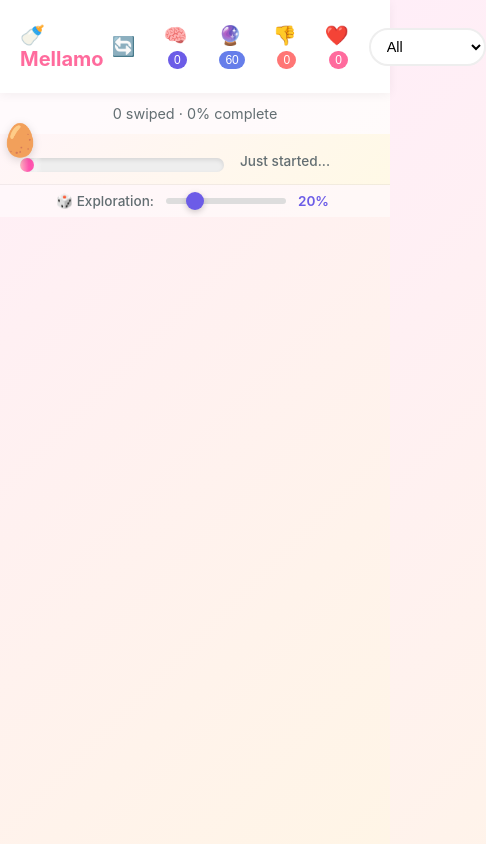
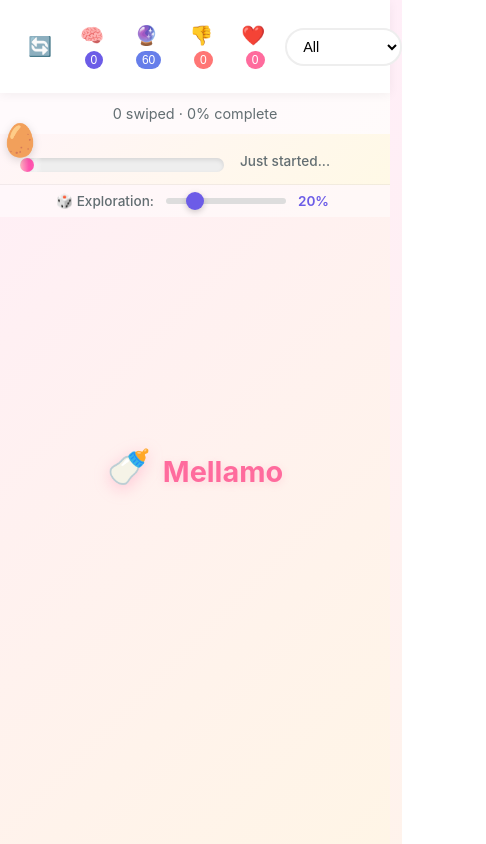
Before and after one commit to dasheffie/mellamo, a website: page public/index.html in a window 390 px wide. Shown: the whole page, 486 px wide, since content can reach past the window. Drawn offline with Linux system fonts and the light colour scheme; no server answers.

Commit message:
Move logo above name card - larger, centered with bounce animation
- Removed logo from header, added spacer
- Large logo with emoji + text above the card area
- Gentle bounce animation on the bottle emoji
- Responsive sizing for small screens

```diff
--- a/public/index.html
+++ b/public/index.html
@@ -10,7 +10,7 @@
   <div class="app">
     <!-- Header -->
     <header class="header">
-      <h1>🍼 Mellamo</h1>
+      <div class="header-spacer"></div>
       <div class="header-actions">
         <button id="reset-header-btn" class="btn-icon" title="Start Over">
           🔄
@@ -61,6 +61,12 @@
 
     <!-- Main content area -->
     <main class="main">
+      <!-- Logo -->
+      <div class="main-logo">
+        <span class="logo-emoji">🍼</span>
+        <span class="logo-text">Mellamo</span>
+      </div>
+
       <!-- Onboarding / Starter names -->
       <div id="onboarding" class="onboarding hidden">
         <h2>Let's find your perfect name! ✨</h2>
--- a/public/styles.css
+++ b/public/styles.css
@@ -51,6 +51,10 @@ body {
   font-size: 1.5rem;
   font-weight: 700;
   color: var(--primary);
+}
+
+.header-spacer {
+  width: 40px;
 }
 
 .header-actions {
@@ -467,6 +471,33 @@ body {
   justify-content: center;
   padding: 20px;
   gap: 24px;
+}
+
+/* Main Logo */
+.main-logo {
+  display: flex;
+  align-items: center;
+  gap: 12px;
+  margin-top: -110px;
+  margin-bottom: 8px;
+}
+
+.main-logo .logo-emoji {
+  font-size: 3rem;
+  filter: drop-shadow(0 4px 8px rgba(255, 107, 157, 0.3));
+  animation: gentleBounce 3s ease-in-out infinite;
+}
+
+@keyframes gentleBounce {
+  0%, 100% { transform: translateY(0); }
+  50% { transform: translateY(-6px); }
+}
+
+.main-logo .logo-text {
+  font-size: 2.5rem;
+  font-weight: 700;
+  color: var(--primary);
+  text-shadow: 0 2px 8px rgba(255, 107, 157, 0.2);
 }
 
 /* Onboarding */
@@ -1101,6 +1132,14 @@ body {
     font-size: 1.25rem;
   }
 
+  .main-logo .logo-emoji {
+    font-size: 2.2rem;
+  }
+
+  .main-logo .logo-text {
+    font-size: 1.8rem;
+  }
+
   .card-container {
     max-width: 300px;
     height: 380px;
```
